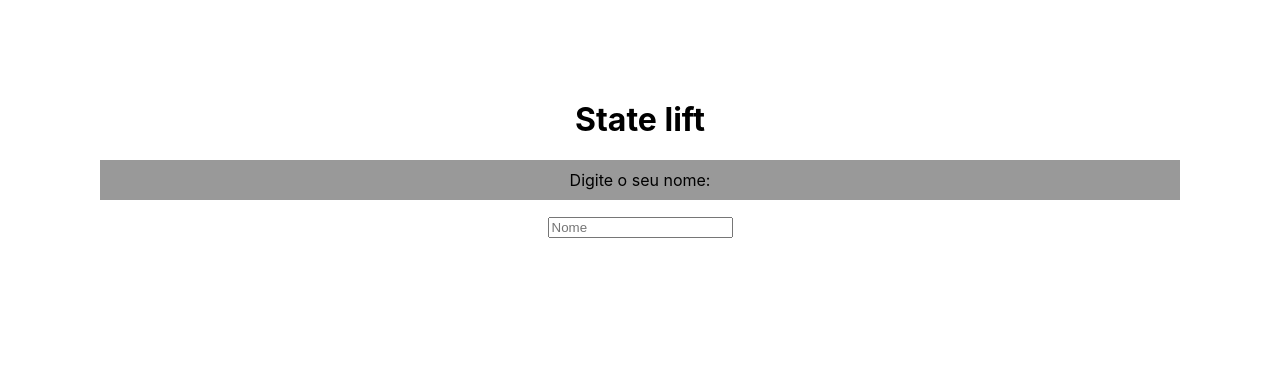
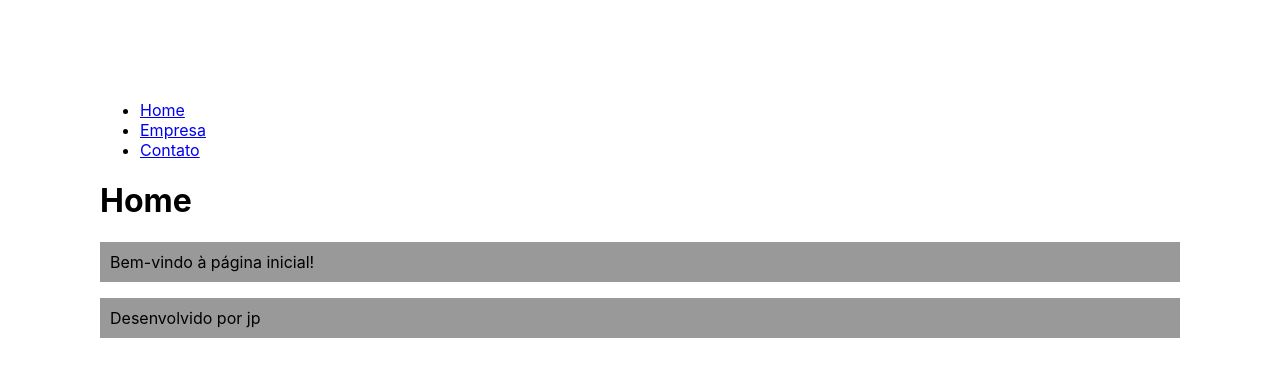
Before and after one commit to joaouggdmn/Praticando-React, a React (Create React App) app: page / in a window 1280 px wide. Shown: the top 376 px of the page. Built offline with nearby package versions, Linux system fonts and the light colour scheme.

Commit message:
Learning about react router

```diff
--- a/package.json
+++ b/package.json
@@ -9,6 +9,7 @@
     "@testing-library/user-event": "^13.5.0",
     "react": "^19.2.4",
     "react-dom": "^19.2.4",
+    "react-router-dom": "^7.13.1",
     "react-scripts": "5.0.1",
     "web-vitals": "^2.1.4"
   },
--- a/src/App.js
+++ b/src/App.js
@@ -1,16 +1,22 @@
 import "./App.css";
-import { useState } from "react";
-import SeuNome from "./components/stateLift/SeuNome";
-import Saudacao from "./components/stateLift/Saudacao";
+import { BrowserRouter as Router, Routes, Route, Link } from "react-router-dom";
+import Home from "./components/pages/Home";
+import Empresa from "./components/pages/Empresa";
+import Contato from "./components/pages/Contato";
+import NavBar from "./components/Layout/NavBar";
+import Footer from "./components/Layout/Footer";
 
 function App() {
-  const [nome, setNome] = useState();
   return (
-    <div className="App">
-      <h1>State lift</h1>
-      <SeuNome setNome={setNome} />
-      <Saudacao nome={nome} />
-    </div>
+    <Router>
+      <NavBar/>
+      <Routes>
+        <Route path="/" element={<Home />} />
+        <Route path="/empresa" element={<Empresa />} />
+        <Route path="/contato" element={<Contato />} />
+      </Routes>
+      <Footer/>
+    </Router>
   );
 }
 
--- /dev/null
+++ b/src/components/Layout/Footer.jsx
@@ -0,0 +1,9 @@
+function Footer() {
+    return (
+        <footer>
+            <p>Desenvolvido por jp</p>
+        </footer>
+    );
+}
+
+export default Footer;
--- /dev/null
+++ b/src/components/Layout/NavBar.jsx
@@ -0,0 +1,13 @@
+function NavBar() {
+  return (
+    <nav>
+      <ul>
+        <li><a href="/">Home</a></li>
+        <li><a href="/empresa">Empresa</a></li>
+        <li><a href="/contato">Contato</a></li>
+      </ul>
+    </nav>
+  );
+}
+
+export default NavBar;
--- /dev/null
+++ b/src/components/pages/Contato.jsx
@@ -0,0 +1,9 @@
+function Contato() {
+  return (
+    <div>
+      <h1>Contato</h1>
+    </div>
+  );
+}
+
+export default Contato;
--- /dev/null
+++ b/src/components/pages/Empresa.jsx
@@ -0,0 +1,10 @@
+function Empresa(){
+    return(
+        <div>
+            <h1>Empresa</h1>
+            <p>Conheça nossa empresa!</p>
+        </div>
+    );
+}
+
+export default Empresa;
--- /dev/null
+++ b/src/components/pages/Home.jsx
@@ -0,0 +1,10 @@
+function Home(){
+    return(
+        <div>
+            <h1>Home</h1>
+            <p>Bem-vindo à página inicial!</p>
+        </div>
+    );
+}
+
+export default Home;
```
Also changed, not shown: 1 other file (tests, documents, lock files or other folders).
